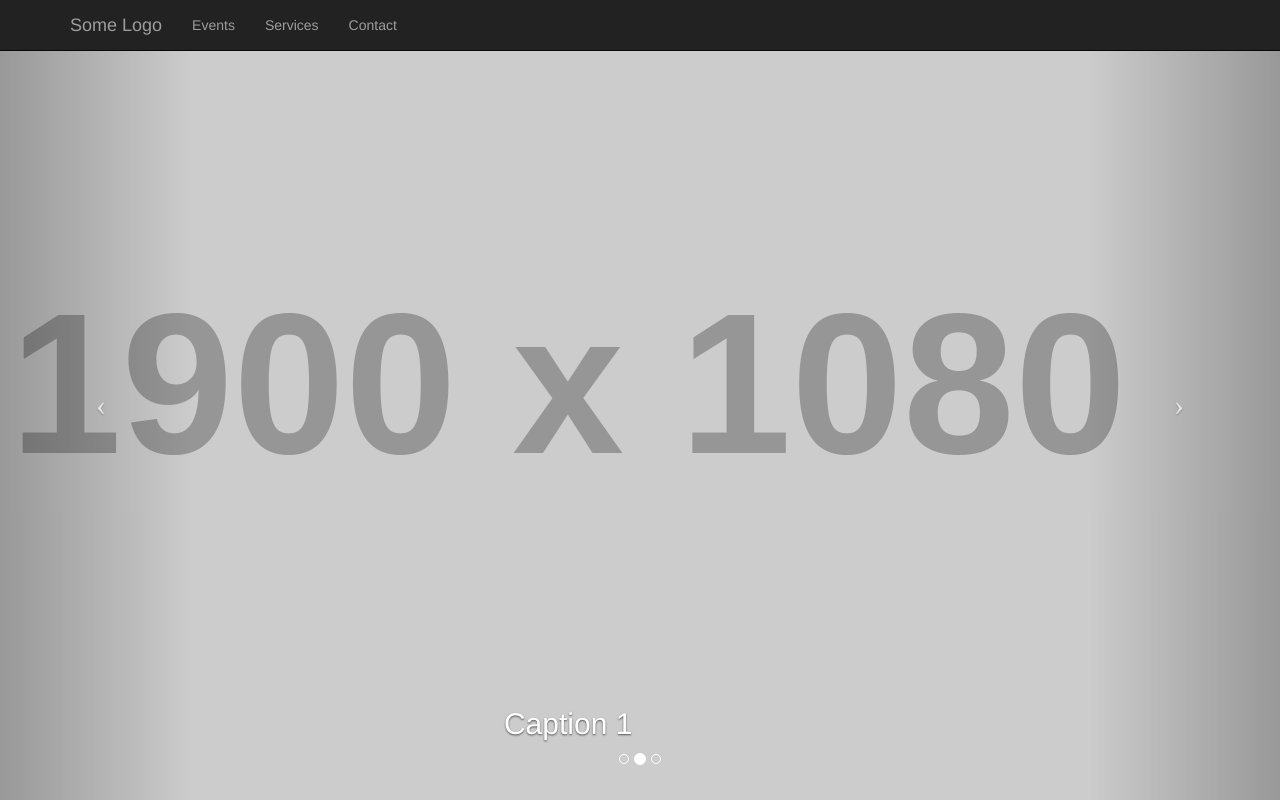
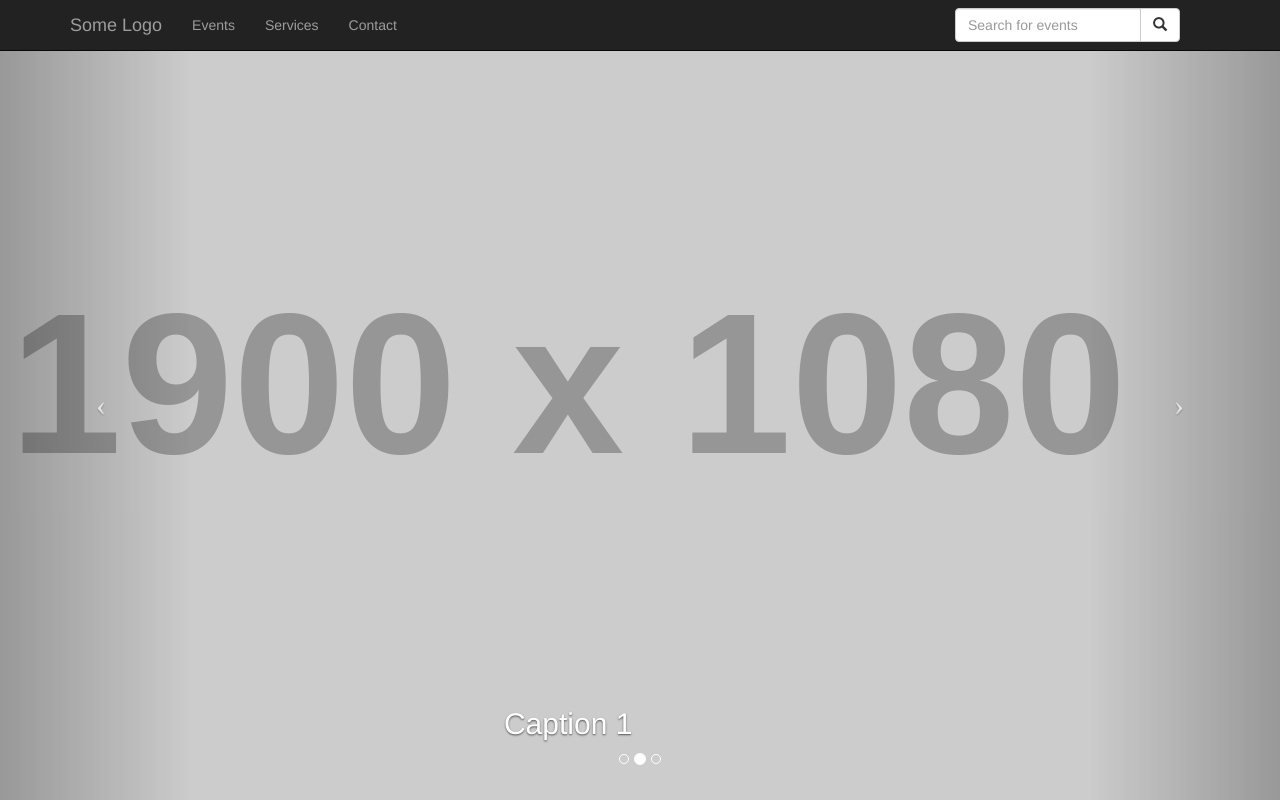
Before and after one commit to mopkaloppt/Hack2016, a plain HTML site: page index.html in a window 1280 px wide. Shown: the top 800 px of the page. Drawn offline with Linux system fonts and the light colour scheme; placeholder pictures from the web are drawn by us.

Commit message:
earch bar

```diff
--- a/index.html
+++ b/index.html
@@ -54,11 +54,18 @@
                     </li>
                     <li>
                         <a href="#">Services</a>
-                    </li>
-                    <li>
+                    </li
+>                    <li>
                         <a href="#">Contact</a>
                     </li>
                 </ul>
+                <div class="col-sm-5 col-md-3 pull-right">
+        <form class="navbar-form" role="search">
+        <div class="input-group">
+            <input type="text" class="form-control" placeholder="Search for events" name="srch-term" id="srch-term">
+            <div class="input-group-btn">
+                <button class="btn btn-default" type="submit"><i class="glyphicon glyphicon-search"></i></button>
+                </div>
             </div>
             <!-- /.navbar-collapse -->
         </div>
```
